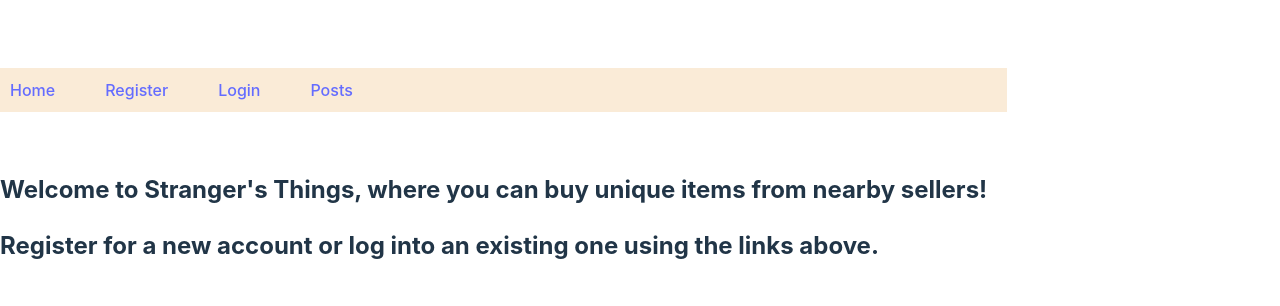
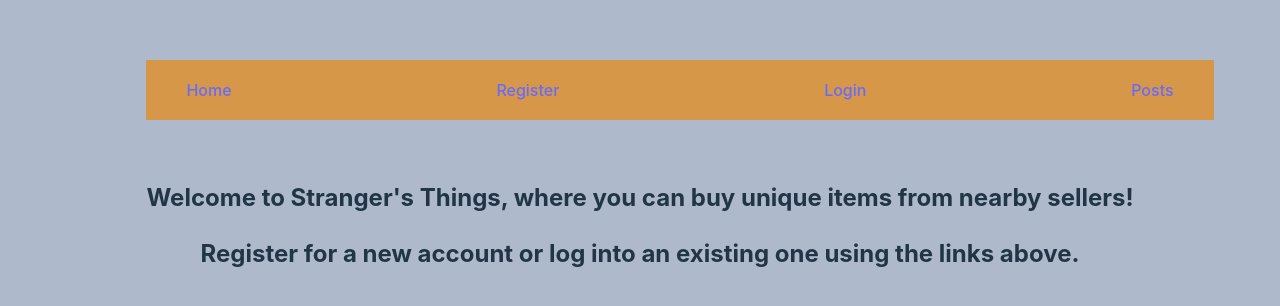
Before and after one commit to TabriaJenae/StrangersThings, a React (Vite) app: page / in a window 1280 px wide. Shown: the part 232-538 px from the top of the page. Built offline with nearby package versions, Linux system fonts and the light colour scheme.

Commit message:
css work

```diff
--- a/src/App.css
+++ b/src/App.css
@@ -1,10 +1,25 @@
-.navbar{
+#root {
+  flex-grow: 1;
+  max-width: 1200px;
+  display: flex;
+  justify-content: center;
+  align-items: center;
+  margin: auto;
+
+}
+
+.navbar {
   display:flex ;
+  justify-content: space-between;
+  align-items: center;
   gap: 50px;
-  background-color:antiquewhite;
-  padding:10px;
+  background-color:rgb(215, 151, 73);
+  padding-left: 40px;
+  padding-right: 40px;
   list-style: none;
   width: 100%;
+  height: 60px;
+  position: static;
 }
 
 .register {
@@ -27,3 +42,9 @@
   border: 1px solid;
   cursor: pointer;
 }
+
+.posts {
+  display: flex;
+  flex-direction: column;
+
+}
--- a/src/index.css
+++ b/src/index.css
@@ -14,6 +14,12 @@
   -webkit-text-size-adjust: 100%;
 }
 
+.post {
+  display: flex;
+  flex-direction: column;
+
+}
+
 a {
   font-weight: 500;
   color: #646cff;
@@ -27,8 +33,11 @@ body {
   margin: 0;
   display: flex;
   place-items: center;
+  background-color: rgb(175, 185, 204);
+  text-align: center;
+  min-height: 100vh;
   min-width: 320px;
-  min-height: 100vh;
+
 }
 
 h1 {
```
Also changed, not shown: src/components/allposts.jsx (+6 -1 lines).
